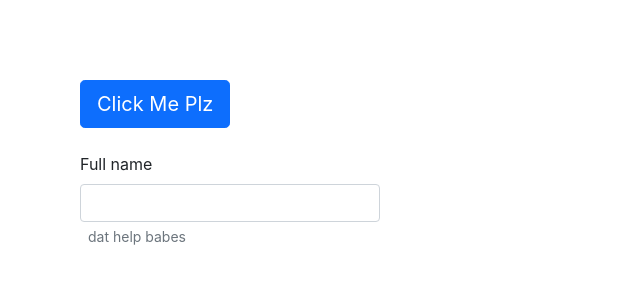
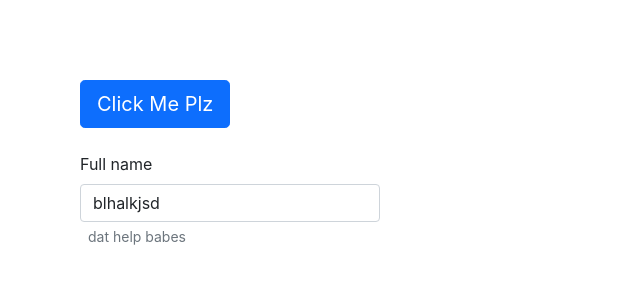
Before and after one commit to jaygraygray/frontend-boilerplate, a React app: page / in a window 1280 px wide. Shown: the top 300 px of the page, without its empty margins (0-640 px from the left). Built offline with nearby package versions, Linux system fonts and the light colour scheme.

Commit message:
update input styling

```diff
--- a/src/App.tsx
+++ b/src/App.tsx
@@ -12,7 +12,12 @@ function App(): ReactElement {
             <Button size="large" label="Click Me Plz" actionType="primary" />
             <br />
             <br />
-            <Input label="Full name" size="md" helpText="dat help babes" />
+            <Input
+              label="Full name"
+              size="md"
+              helpText="dat help babes"
+              value={"blhalkjsd"}
+            />
           </>
         </Form>
       </div>
--- a/src/index.scss
+++ b/src/index.scss
@@ -57,3 +57,7 @@ $form-input-border-radius: 50% !important;
 input:disabled {
   cursor: not-allowed !important;
 }
+
+.form-control:focus {
+  box-shadow: 0 0 0.25rem 1px rgba($primary, 25%) !important;
+}
--- a/src/ui/components/Input/Input.tsx
+++ b/src/ui/components/Input/Input.tsx
@@ -17,6 +17,7 @@ interface Props {
   size?: "sm" | "md" | "lg";
   helpText?: string;
   error?: string;
+  restrictedCharacters?: string;
 }
 
 export const Input = ({
--- a/src/ui/components/Nav/Nav.tsx
+++ b/src/ui/components/Nav/Nav.tsx
@@ -1,5 +1,5 @@
 import React, { ReactNode, ReactElement } from "react";
-import "style.scss";
+import "./style.scss";
 
 interface NavProps {
   children: ReactNode;
```
Also changed, not shown: src/ui/components/Input/Todo.md (deleted, +0 -1 lines).
